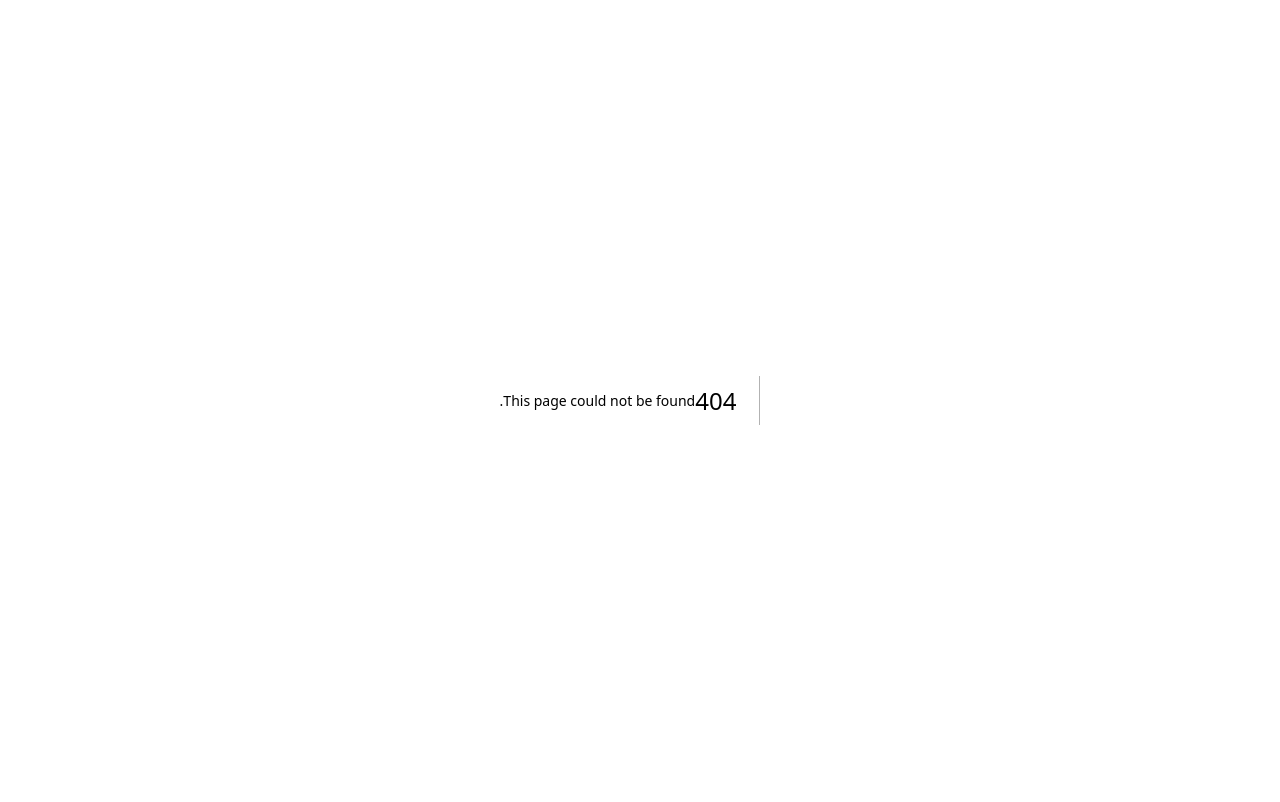
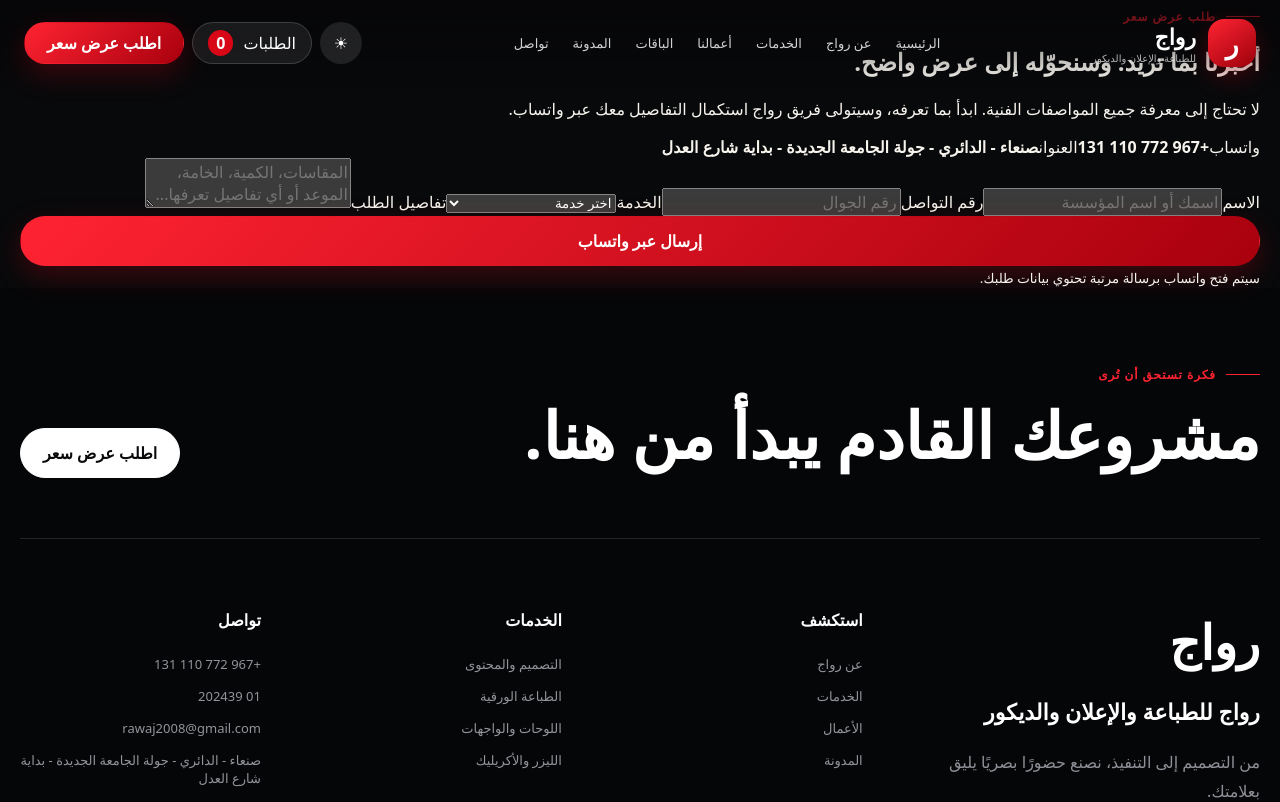
Before and after one commit to adiyougi/rawaj, a Next.js app: page /quote in a window 1280 px wide. Before the commit this address had no page. Shown: the top 802 px of the page. Built offline with nearby package versions, Linux system fonts and the light colour scheme; a web font is replaced by a local one.

Commit message:
feat: add WhatsApp quote request flow

```diff
--- /dev/null
+++ b/app/quote/page.tsx
@@ -0,0 +1,40 @@
+"use client";
+
+import { FormEvent, useState } from "react";
+import SiteHeader from "@/components/SiteHeader";
+import SiteFooter from "@/components/SiteFooter";
+import { CONTACT, services } from "@/lib/content";
+
+export default function QuotePage() {
+  const [name,setName]=useState("");
+  const [phone,setPhone]=useState("");
+  const [service,setService]=useState("");
+  const [details,setDetails]=useState("");
+
+  function submit(e:FormEvent){
+    e.preventDefault();
+    const selected=services.find((x)=>x.id===service)?.title || service || "غير محددة";
+    const message="طلب عرض سعر جديد من منصة رواج\n\nالاسم: "+name+"\nرقم التواصل: "+phone+"\nالخدمة: "+selected+"\nالتفاصيل: "+(details||"لا توجد تفاصيل إضافية");
+    window.open("https://wa.me/"+CONTACT.whatsapp+"?text="+encodeURIComponent(message),"_blank");
+  }
+
+  return (
+    <main>
+      <SiteHeader />
+      <section className="quote-page">
+        <div className="shell quote-grid">
+          <div className="quote-intro"><span className="eyebrow">طلب عرض سعر</span><h1>أخبرنا بما تريد. وسنحوّله إلى عرض واضح.</h1><p>لا تحتاج إلى معرفة جميع المواصفات الفنية. ابدأ بما تعرفه، وسيتولى فريق رواج استكمال التفاصيل معك عبر واتساب.</p><div className="quote-contact"><span>واتساب</span><strong>{CONTACT.mobile}</strong><span>العنوان</span><strong>{CONTACT.address}</strong></div></div>
+          <form className="quote-form" onSubmit={submit}>
+            <label>الاسم<input required value={name} onChange={(e)=>setName(e.target.value)} placeholder="اسمك أو اسم المؤسسة" /></label>
+            <label>رقم التواصل<input required value={phone} onChange={(e)=>setPhone(e.target.value)} placeholder="رقم الجوال" inputMode="tel" /></label>
+            <label>الخدمة<select value={service} onChange={(e)=>setService(e.target.value)}><option value="">اختر خدمة</option>{services.map((x)=><option value={x.id} key={x.id}>{x.title}</option>)}</select></label>
+            <label>تفاصيل الطلب<textarea value={details} onChange={(e)=>setDetails(e.target.value)} placeholder="المقاسات، الكمية، الخامة، الموعد أو أي تفاصيل تعرفها..."></textarea></label>
+            <button className="btn btn-primary full" type="submit">إرسال عبر واتساب</button>
+            <small>سيتم فتح واتساب برسالة مرتبة تحتوي بيانات طلبك.</small>
+          </form>
+        </div>
+      </section>
+      <SiteFooter />
+    </main>
+  );
+}
```
